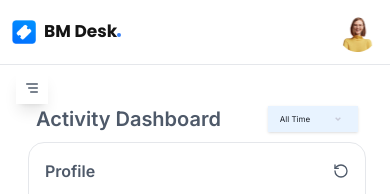
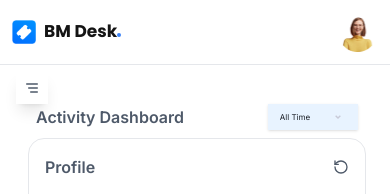
Before and after one commit to Mojithmj/BM-DESK-PROJECT, a React (Vite) app in the folder bm-desk/: page / in a window 390 px wide. Shown: the top 194 px of the page. Built offline with nearby package versions, Linux system fonts and the light colour scheme.

Commit message:
commited

```diff
--- a/bm-desk/src/components/Dashboard.jsx
+++ b/bm-desk/src/components/Dashboard.jsx
@@ -199,7 +199,7 @@ function Dashboard() {
 
       <div className="flex flex-row justify-between items-center p-2 w-full">
         {/* Title Section */}
-        <div className="font-semibold text-[20px] md:text-[24px] lg:text-[28px] xl:text-[30px] 2xl:text-[32px]  font-inter text-[#4E5969]">
+        <div className="font-semibold text-[16px] md:text-[24px] lg:text-[28px] xl:text-[30px] 2xl:text-[32px]  font-inter text-[#4E5969]">
           {managername ? "Employee Activity Dashboard" : "Activity Dashboard"}
         </div>
 
```
